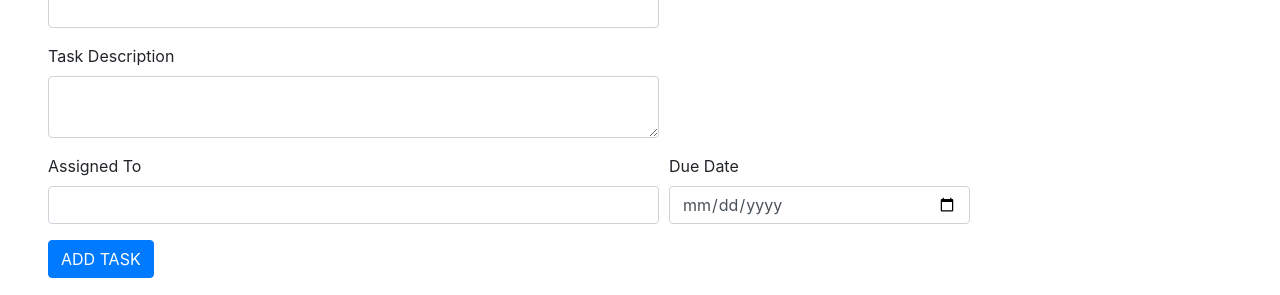
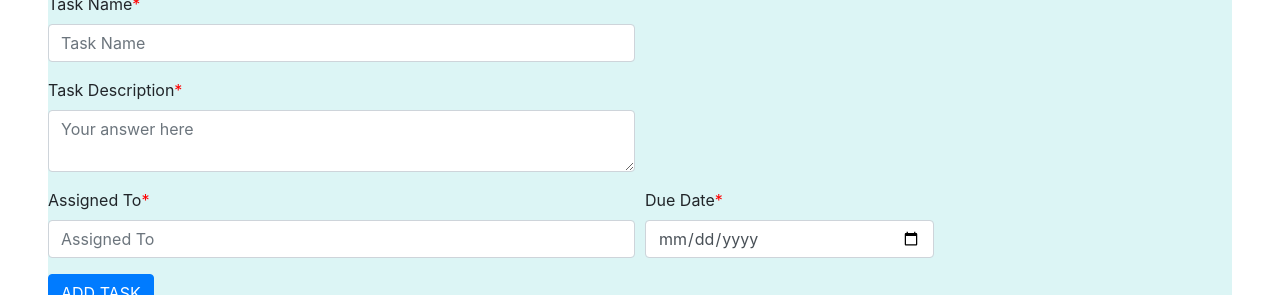
Before and after one commit to metagesgashe/final-project, a website: page index.html in a window 1280 px wide. Shown: the part 144-439 px from the top of the page. Drawn offline with nearby package versions, Linux system fonts and the light colour scheme.

Commit message:
add some modification

```diff
--- a/css/style.css
+++ b/css/style.css
@@ -1,3 +1,8 @@
+form {
+    background-color: rgb(220, 245, 245);
+}
+
+
 .invisible-class{
     visibility: hidden;
 
--- a/index.html
+++ b/index.html
@@ -4,14 +4,14 @@
     <meta charset="UTF-8">
     <meta http-equiv="X-UA-Compatible" content="IE=edge">
     <meta name="viewport" content="width=device-width, initial-scale=1.0">
-    <title>Group 1 first website</title>
+    <title>Task list form</title>
     <link rel="stylesheet" type ="text/css" href="./css/style.css">
     <link rel="stylesheet" href="https://stackpath.bootstrapcdn.com/bootstrap/4.1.3/css/bootstrap.min.css" integrity="sha384-MCw98/SFnGE8fJT3GXwEOngsV7Zt27NXFoaoApmYm81iuXoPkFOJwJ8ERdknLPMO" crossorigin="anonymous">
+</head>
 
-</head>
 <body>
-    <form class="needs-validation ml-5" id="form" novalidate>
-    <h1 style="text-align:center">Task List</h1>
+    <form id="form" class="needs-validation mx-5 my-3"  novalidate>
+    <button class="btn btn-primary btn-lg btn-block"><h1>Task List</h1></button>
     <div id="error" style="display: none" class="alert alert-warning alert-dismissible fade show" role="alert">
 
     </div>
@@ -19,8 +19,8 @@
     <h2>Add New Task</h2>
   <div class="form-row">
     <div class="col-md-6 mb-3" >
-      <label for="newTaskNameInput">Task Name</label>
-      <input type="text" class="form-control"  id="newTaskNameInput" required>
+      <label for="newTaskNameInput">Task Name<span style="color: red">*</span></label>
+      <input type="text" class="form-control"  id="newTaskNameInput" placeholder="Task Name" required>
       <div class="valid-feedback">
         Looks good!
       </div>
@@ -31,8 +31,8 @@
   </div>
   <div class="form-row">
     <div class="col-md-6 mb-3">
-      <label for="newTaskDescriptionInput">Task Description</label>
-      <textarea type="text" class="form-control" id="newTaskDescriptionInput" required></textarea>
+      <label for="newTaskDescriptionInput">Task Description<span style="color: red">*</span></label>
+      <textarea type="text" class="form-control" placeholder="Your answer here" id="newTaskDescriptionInput" required></textarea>
       <div class="valid-feedback">
         Looks good!
       </div>
@@ -43,8 +43,8 @@
   </div>
   <div class="form-row">
     <div class="col-md-6 mb-3">
-      <label for="newAssignedToInput">Assigned To</label>
-      <input type="text" class="form-control" id="newAssignedToInput" required>
+      <label for="newAssignedToInput">Assigned To<span style="color: red">*</span></label>
+      <input type="text" class="form-control" id="newAssignedToInput" placeholder="Assigned To" required>
       <div class="valid-feedback">
         Looks good!
       </div>
@@ -53,7 +53,7 @@
       </div>
     </div>
     <div class="col-md-3 mb-3">
-      <label for="newDueDateInput" >Due Date</label>
+      <label for="newDueDateInput" >Due Date<span style="color: red">*</span></label>
       <input type="date" class="form-control" id="newDueDateInput" required>
       <div class="valid-feedback">
         Looks good!
@@ -79,13 +79,11 @@
       <li class="list-group-item">Assigned To: </li>
       <li class="list-group-item">Due Date: </li>
     </ul>
-
 </div>
-
 </form>
 
-   <!-- <script>
-   // Example starter JavaScript for disabling form submissions if there are invalid fields
+<!-- <script>
+  // Example starter JavaScript for disabling form submissions if there are invalid fields
   (function() {
     'use strict';
     window.addEventListener('load', function() {
@@ -103,8 +101,11 @@
       });
     }, false);
   })();
-  </script> -->
-  <script src="js/taskManager.js"></script>
-  <script src="js/index.js" ></script>
+  </script>  -->
+
+<script src="js/taskManager.js"></script>
+<script src="js/index.js" ></script>
+
+
 </body>
 </html>
--- a/js/index.js
+++ b/js/index.js
@@ -1,15 +1,6 @@
 let task = new TaskManager()
 task.load()
 task.render()
-
-//task.addTask('task 1', 'description 1', 'assigned to 1', 2021)
-//console.log(task.tasks)
-
-//task.addTask('task 2', 'description 2', 'assigned to 2', 2022)
-//console.log(task.tasks)
-
-
-
 
 const newTaskNameInput = document.getElementById('newTaskNameInput');
 const taskName = newTaskNameInput.value;
@@ -40,22 +31,10 @@ submit.addEventListener('click', function(e) {
     const dueDate = newDueDateInput.value;
     const tasksList = document.getElementById('tasksList');
 
-
-    task.addTask(taskName, description, assigned, dueDate);
-    // console.log(task.tasks);
-    //console.log(task.tasks.length);
-    //console.log(task.tasks[0]['id']);
-
-    task.save()
-    task.render();
-
-
-
-
     let messages = []
     if (taskName === '' || description === '' || assigned === '' || dueDate === ''){
 
-        messages.push("<strong>Input required!</strong> You should file all the required fields before you proceed to the next step.");
+        messages.push("<strong>*Input required!</strong> You should fill all the required fields before you proceed to the next step.");
 
     }
 
@@ -65,6 +44,10 @@ submit.addEventListener('click', function(e) {
         errorMessage.style.display = 'block';
         tasksList.style.display = 'none';
     } else {
+        task.addTask(taskName, description, assigned, dueDate);
+        task.save()
+        task.render();
+
         errorMessage.style.display = 'none';
         tasksList.style.display = 'block';
         form.reset()
@@ -77,17 +60,12 @@ tasksList.addEventListener('click', (event) => {
     if (event.target.classList.contains('done-button')){
         const parentTask = event.target.parentElement;
         const taskId = parseInt(parentTask.dataset.taskId);
-        //const taskId = parseInt(parentTask.getAttribute('data-task-id'));
-        // the variable name in the walk through is task. we use taskCard
         const taskCard = task.getTaskById(taskId)
 
 
         taskCard.status = 'DONE';
         task.save()
         task.render();
-        //hide the button
-        // const button = document.querySelector('.done-button')
-        // button.style.display = 'none';
     }
 
 
--- a/js/taskManager.js
+++ b/js/taskManager.js
@@ -6,7 +6,7 @@ const html =
   <button class="btn ${status === 'TODO'? 'todo-class': 'done-class'} float-right" style="width:35%">${status}</button>
 </div>
 <ul class="list-group list-group-flush">
-  <li class="list-group-item">${name}</li>
+  <li class="list-group-item"><strong>${name}</strong></li>
   <li class="list-group-item">Task Description: ${description}</li>
   <li class="list-group-item">Assigned To: ${assignedTo}</li>
   <li class="list-group-item">Due Date: ${dueDate}</li>
@@ -49,7 +49,7 @@ class TaskManager {
         let foundTask;
         for (let i = 0; i < this.tasks.length; i++){
             const task = this.tasks[i];
-            //console.log(task);
+
             if (task.id === taskId){
                 foundTask = task;
                 return foundTask;
```
